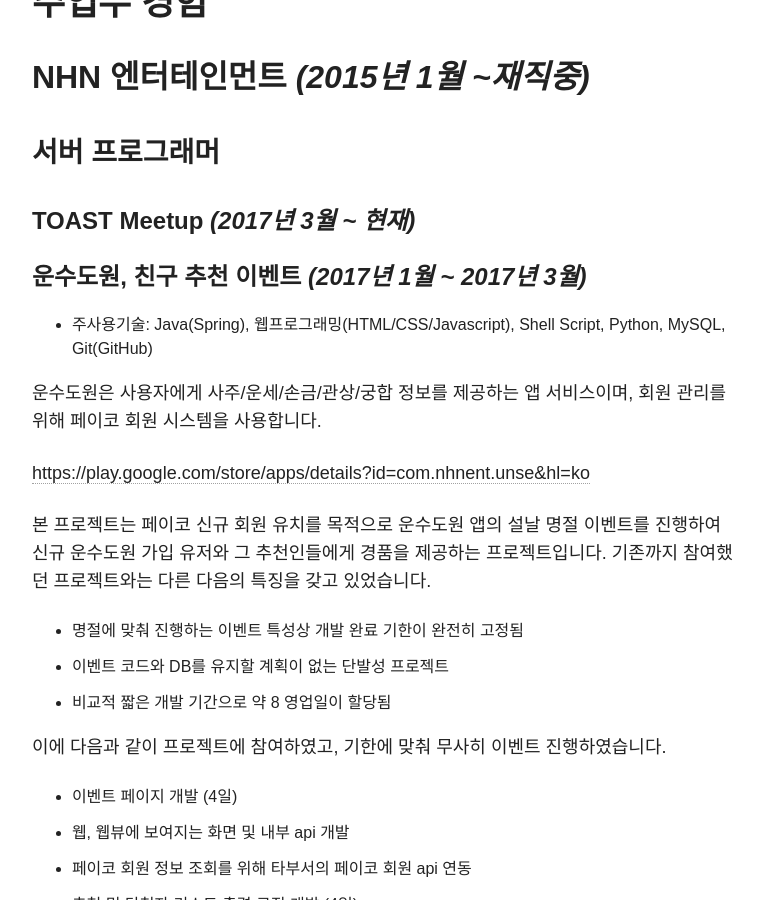
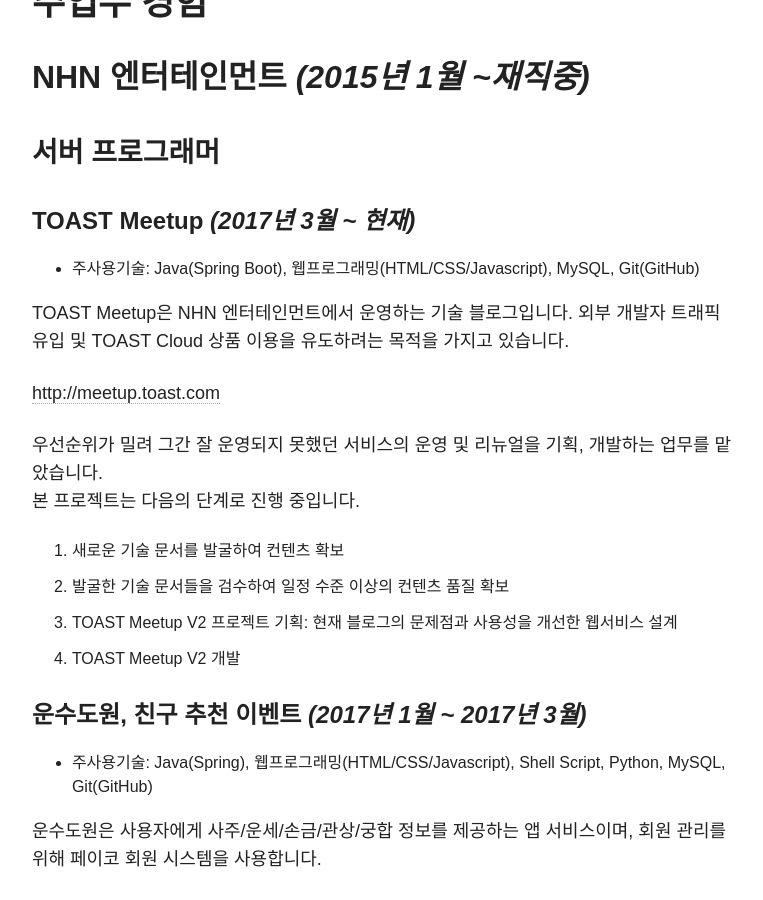
Before and after one commit to djkeh/djkeh.github.io, a Jekyll site: the page built from resume/ko.md, in a window 1280 px wide and 900 px high, scrolled down 1065 px. Shown: the whole window, without its empty margins (254-1017 px from the left). Built offline with Jekyll 4.4.1, drawn with Linux system fonts in a browser that asks for light colours; nearby versions of some CDN libraries.

Commit message:
이력서에 toast meetup 내용 추가

```diff
--- a/resume/ko.md
+++ b/resume/ko.md
@@ -28,6 +28,20 @@
 ### 서버 프로그래머
 
 #### TOAST Meetup *(2017년 3월 ~ 현재)*
+
+* 주사용기술: Java(Spring Boot), 웹프로그래밍(HTML/CSS/Javascript), MySQL, Git(GitHub)
+
+TOAST Meetup은 NHN 엔터테인먼트에서 운영하는 기술 블로그입니다. 외부 개발자 트래픽 유입 및 TOAST Cloud 상품 이용을 유도하려는 목적을 가지고 있습니다.
+
+[http://meetup.toast.com](http://meetup.toast.com)
+
+우선순위가 밀려 그간 잘 운영되지 못했던 서비스의 운영 및 리뉴얼을 기획, 개발하는 업무를 맡았습니다.
+본 프로젝트는 다음의 단계로 진행 중입니다.
+
+1. 새로운 기술 문서를 발굴하여 컨텐츠 확보
+2. 발굴한 기술 문서들을 검수하여 일정 수준 이상의 컨텐츠 품질 확보
+3. TOAST Meetup V2 프로젝트 기획: 현재 블로그의 문제점과 사용성을 개선한 웹서비스 설계
+4. TOAST Meetup V2 개발
 
 #### 운수도원, 친구 추천 이벤트 *(2017년 1월 ~ 2017년 3월)*
 
```
